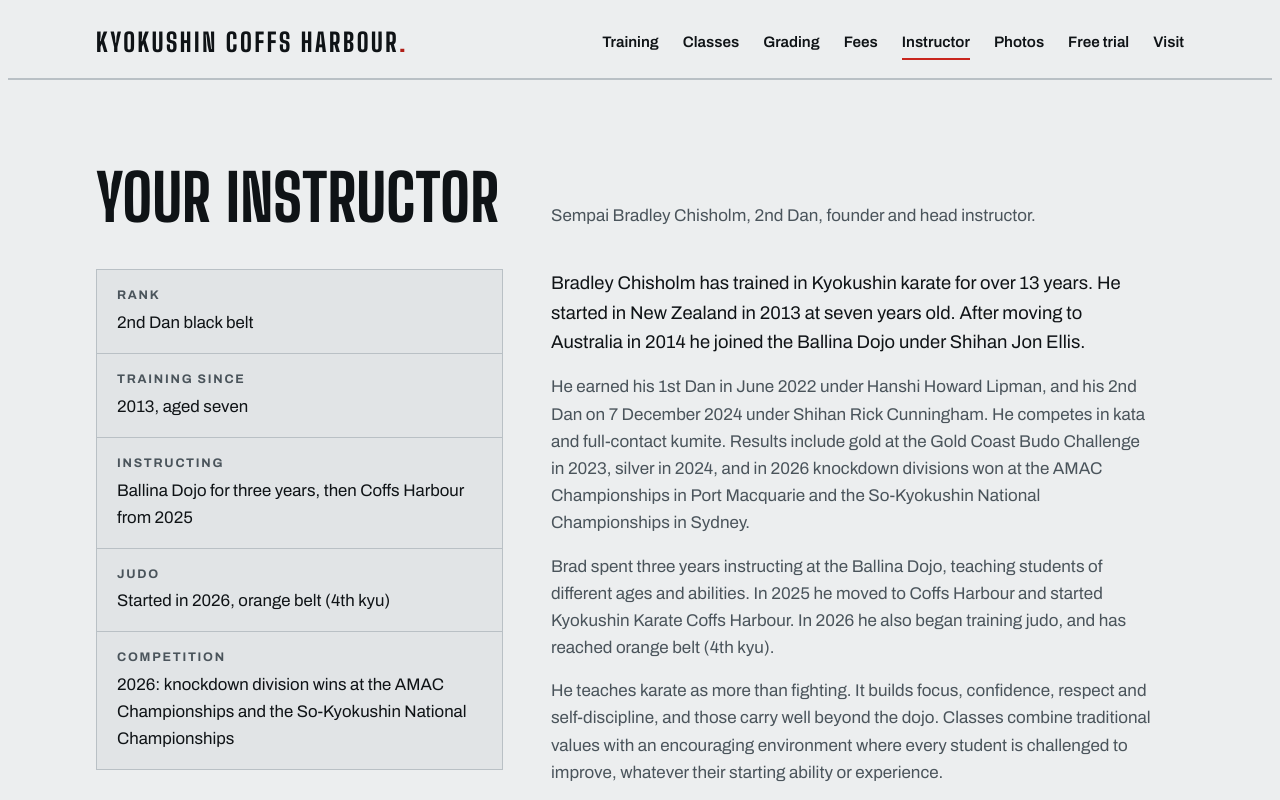
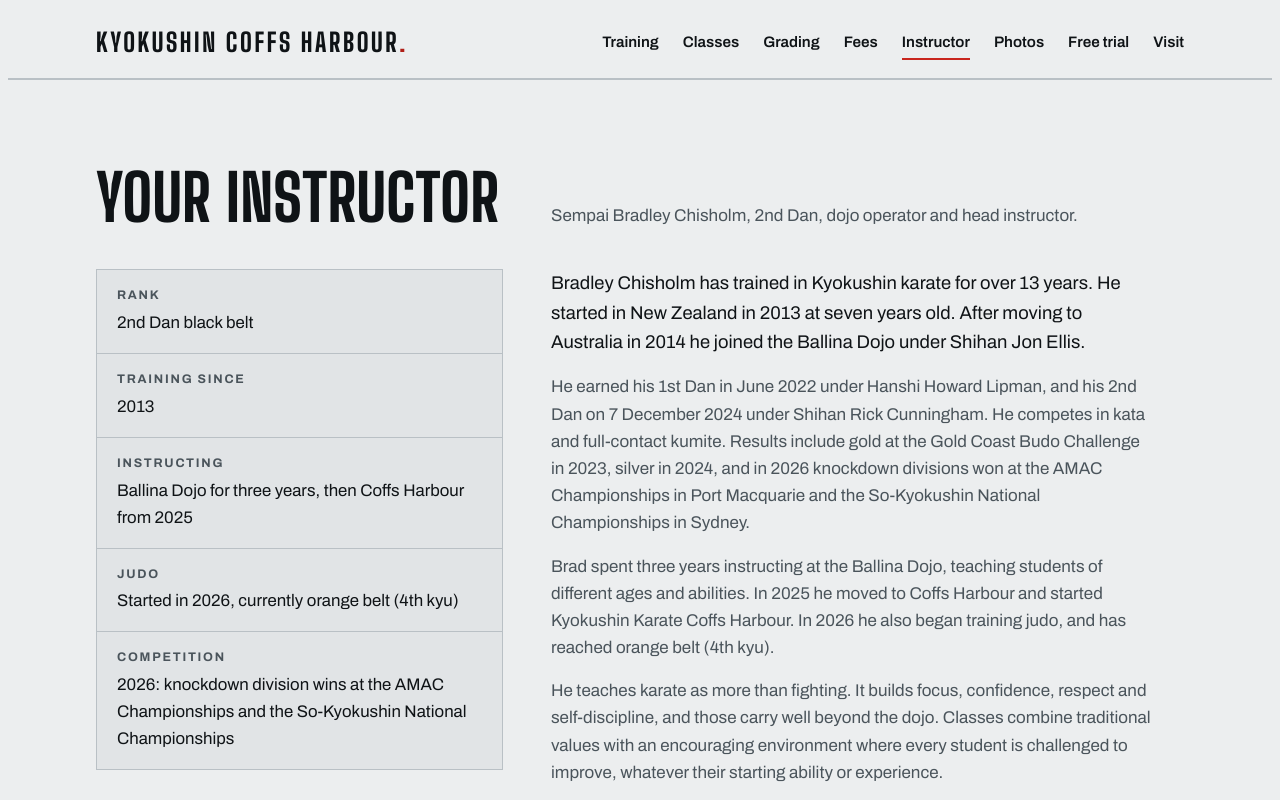
Before and after one commit to bradchish/KKCH-Website, a plain HTML site: page about.html in a window 1280 px wide. Shown: the top 800 px of the page. Drawn offline with Linux system fonts and the light colour scheme.

Commit message:
Update instructor details in about.html - from founder to operator

```diff
--- a/about.html
+++ b/about.html
@@ -35,14 +35,14 @@
     <div class="wrap">
       <div class="section-head">
         <h1>Your instructor</h1>
-        <p>Sempai Bradley Chisholm, 2nd Dan, founder and head instructor.</p>
+        <p>Sempai Bradley Chisholm, 2nd Dan, dojo operator and head instructor.</p>
       </div>
       <div class="about">
         <dl class="about-facts">
           <div><dt>Rank</dt><dd>2nd Dan black belt</dd></div>
-          <div><dt>Training since</dt><dd>2013, aged seven</dd></div>
+          <div><dt>Training since</dt><dd>2013</dd></div>
           <div><dt>Instructing</dt><dd>Ballina Dojo for three years, then Coffs Harbour from 2025</dd></div>
-          <div><dt>Judo</dt><dd>Started in 2026, orange belt (4th kyu)</dd></div>
+          <div><dt>Judo</dt><dd>Started in 2026, currently orange belt (4th kyu)</dd></div>
           <div><dt>Competition</dt><dd>2026: knockdown division wins at the AMAC Championships and the So-Kyokushin National Championships</dd></div>
         </dl>
         <div class="about-text">
```
